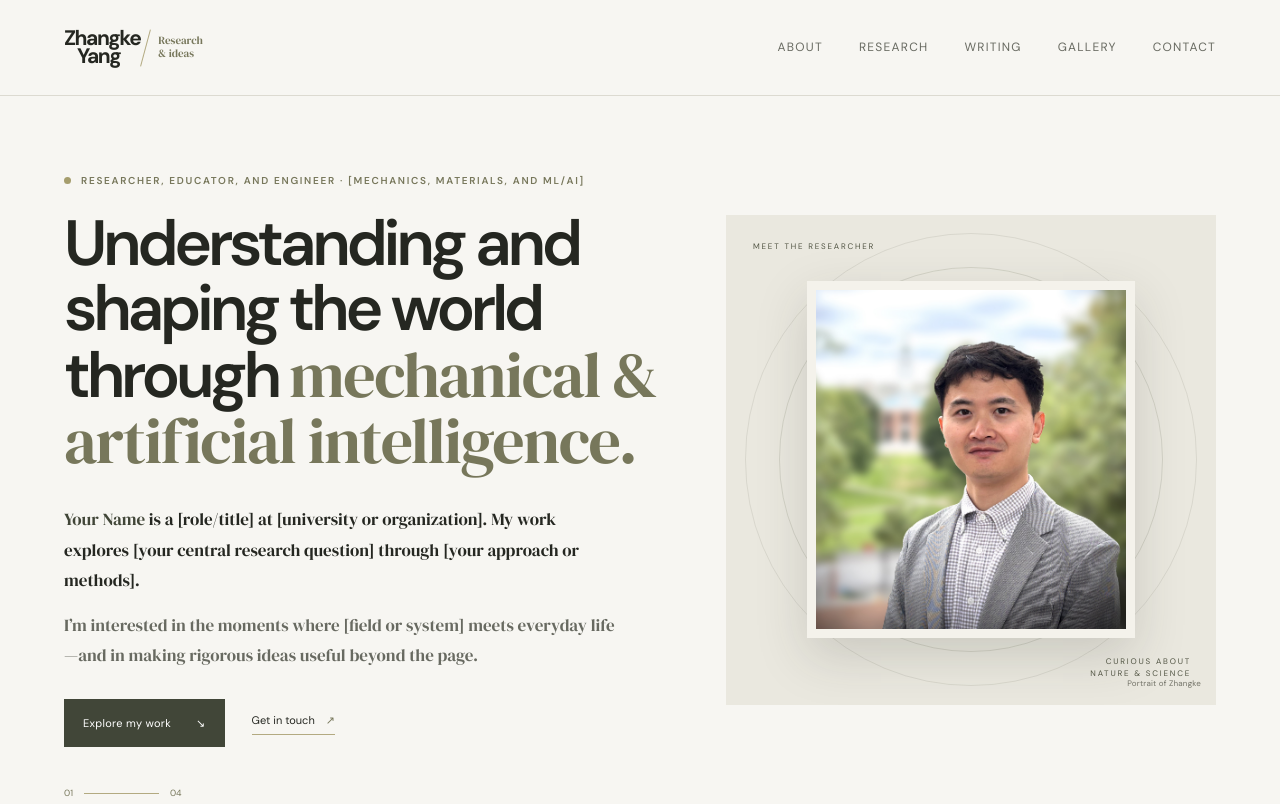
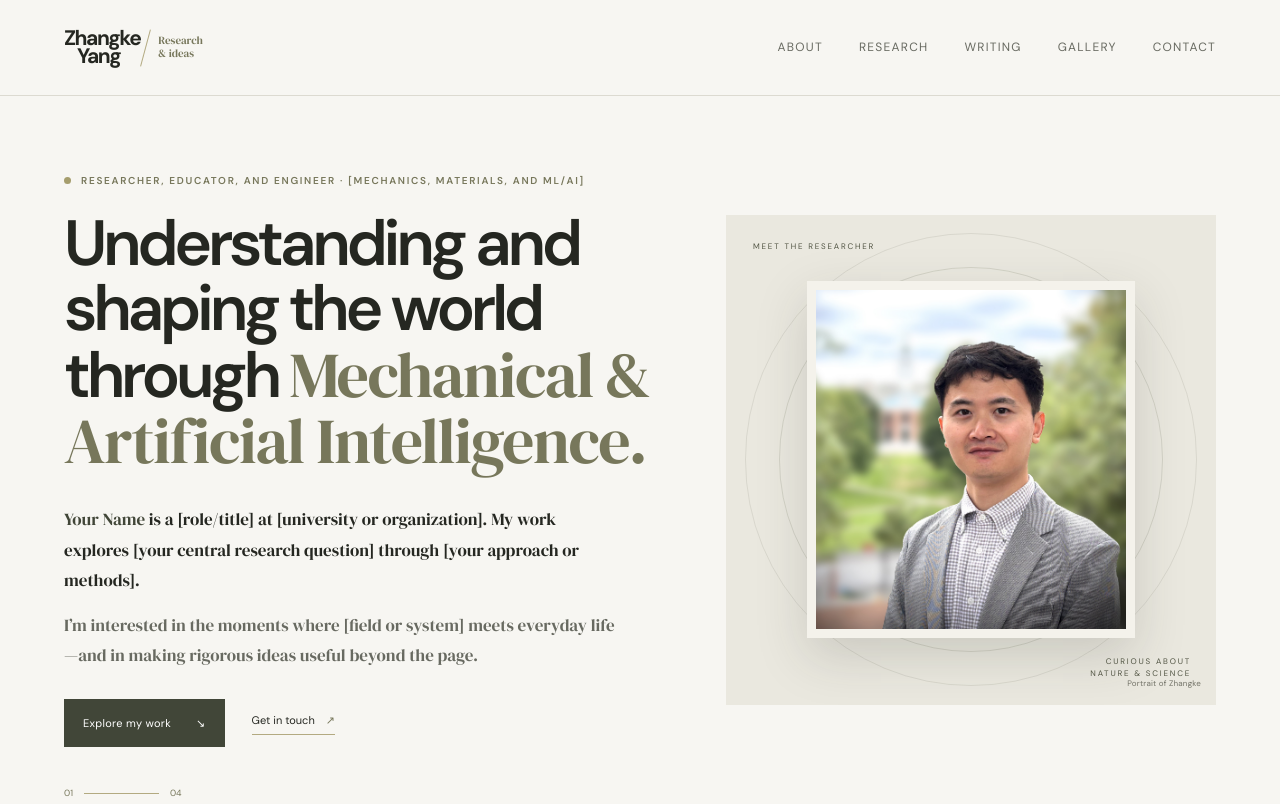
Before and after one commit to zkyang16/rd, a plain HTML site: page index.html in a window 1280 px wide. Shown: the top 804 px of the page. Drawn offline with Linux system fonts and the light colour scheme.

Commit message:
Update index.html

```diff
--- a/index.html
+++ b/index.html
@@ -36,7 +36,7 @@
     <section class="hero section-wrap" id="top" aria-labelledby="hero-title">
       <div class="hero-copy">
         <p class="eyebrow"><span class="eyebrow-dot"></span> Researcher, Educator, and Engineer · [Mechanics, Materials, and ML/AI]</p>
-        <h1 id="hero-title">Understanding and shaping the world through <span class="accent-italic">mechanical & artificial intelligence.</span></h1>
+        <h1 id="hero-title">Understanding and shaping the world through <span class="accent-italic">Mechanical & Artificial Intelligence.</span></h1>
         <div class="hero-intro">
           <p class="lead"><strong>Your Name</strong> is a [role/title] at [university or organization]. My work explores [your central research question] through [your approach or methods].</p>
           <p>I’m interested in the moments where [field or system] meets everyday life—and in making rigorous ideas useful beyond the page.</p>
```
